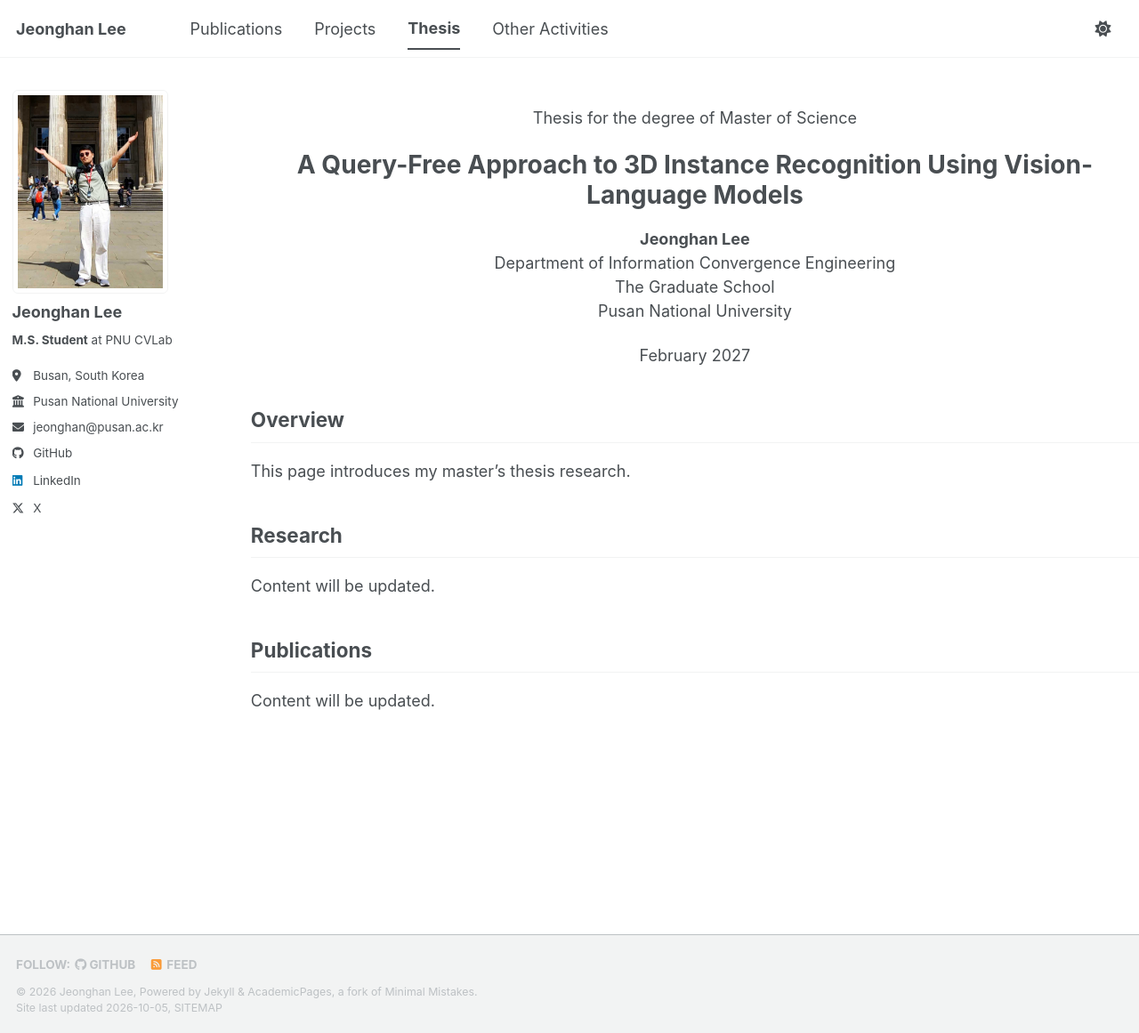
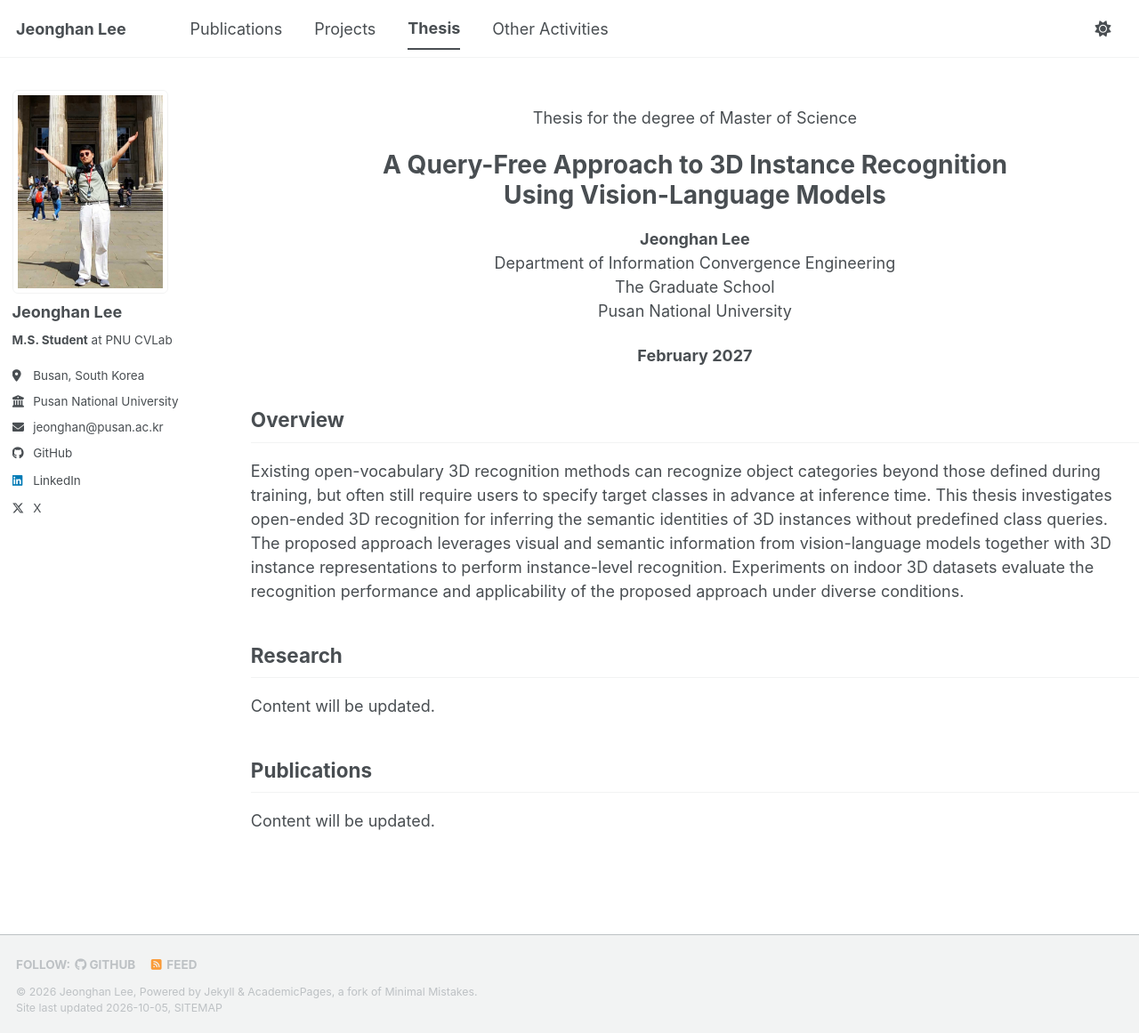
Before and after one commit to jhan-lee/jhan-lee.github.io, a Jekyll site: the page built from _pages/thesis.md, in a window 1280 px wide and 1161 px high. Shown: the whole window at 89% size. Built offline with Jekyll 4.4.1, drawn with Linux system fonts in a browser that asks for light colours; a script bundle is joined from its source files by our own code; library files that are not in the unit come from our copies.

Commit message:
edit thesis

```diff
--- a/_pages/thesis.md
+++ b/_pages/thesis.md
@@ -10,20 +10,20 @@ hide_title: true
 
 Thesis for the degree of Master of Science
 
-# A Query-Free Approach to 3D Instance Recognition Using Vision-Language Models
+# A Query-Free Approach to 3D Instance Recognition<br>Using Vision-Language Models
 
 **Jeonghan Lee**
 Department of Information Convergence Engineering
 The Graduate School
 Pusan National University
 
-February 2027
+**February 2027**
 
 </div>
 
 ## Overview
 
-This page introduces my master's thesis research.
+Existing open-vocabulary 3D recognition methods can recognize object categories beyond those defined during training, but often still require users to specify target classes in advance at inference time. This thesis investigates open-ended 3D recognition for inferring the semantic identities of 3D instances without predefined class queries. The proposed approach leverages visual and semantic information from vision-language models together with 3D instance representations to perform instance-level recognition. Experiments on indoor 3D datasets evaluate the recognition performance and applicability of the proposed approach under diverse conditions.
 
 ## Research
 
```
